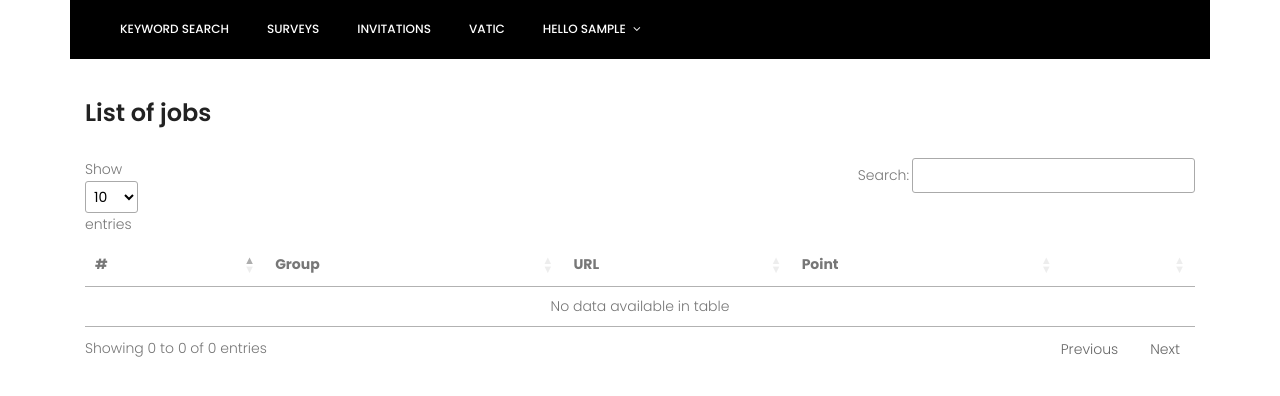
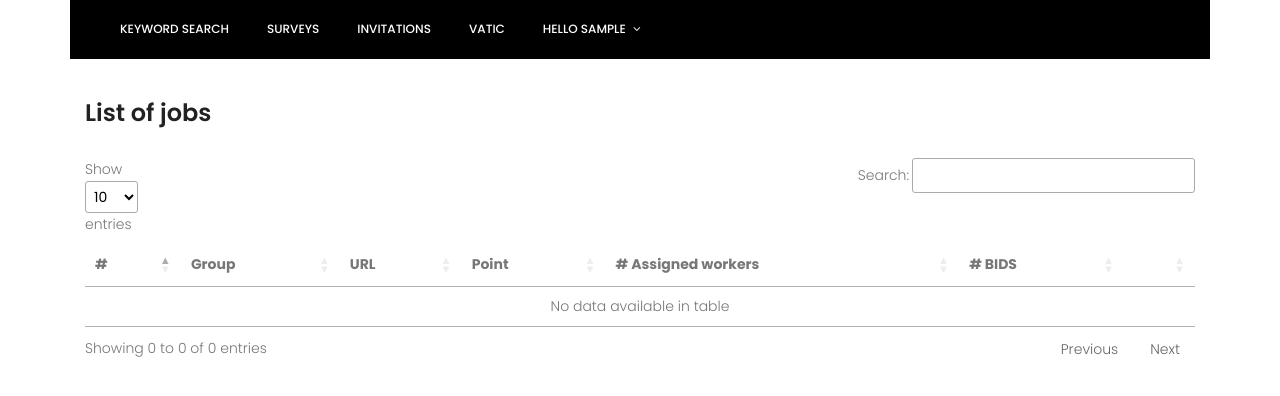
Before and after one commit to mental689/pyano, a Django app: page /vatic/list/ in a window 1280 px wide. Shown: the part 21-417 px from the top of the page. Run offline with Django 3.2, Linux system fonts and the light colour scheme; the visitor is signed in with stand-in values (Sample User, id 1); data that the repository does not hold is empty; parts of the project's set-up code (start-up, migrations or seed data) failed here and were passed over; some libraries are stand-ins or nearby versions.

Commit message:
updated the list of VATIC jobs

```diff
--- a/pyano2/templates/vatic/list.html
+++ b/pyano2/templates/vatic/list.html
@@ -9,7 +9,7 @@
             <th>#</th>
             <th>Group</th>
             <th>URL</th>
-            <th>Point</th>
+            <th>Point</th><th># Assigned workers</th><th># BIDS</th>
             {% if not user.is_staff %}<th></th> {% endif %}
             {% if user.is_staff %}<th></th> {%endif%}
         </tr>
@@ -22,6 +22,7 @@
             <th><a href="/vatic?id={{job.id}}" target="_blank">
                 /vatic?id={{job.id}}</a></th>
             <th>{{job.group.cost.point}}</th>
+<th>{{job.job2workers|length}}</th><th>{{job.bids|length}}</th>
             {% if not user.is_staff %}<th><a href="/vatic/bid?id={{job.id}}" target="_blank">Bid this job</a> </th>{% endif %}
             {% if user.is_staff %}<th><a href="/vatic/finalize?id={{job.id}}">Finalize</a></th> {%endif%}
         </tr>
```
